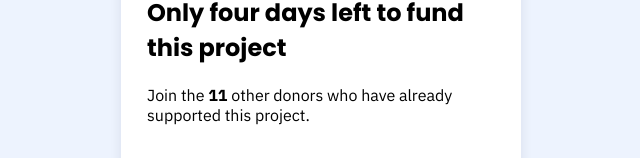
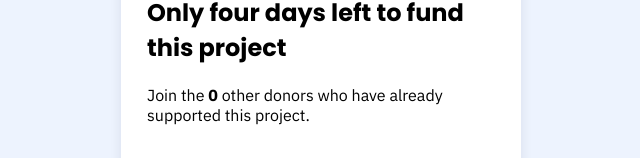
Before and after one commit to Jonaphant/donation-form, a React app: page / in a window 1280 px wide. Shown: the part 249-407 px from the top of the page, without its empty margins (319-959 px from the left). Built offline with nearby package versions, Linux system fonts and the light colour scheme.

Commit message:
Add dynamic state value and pass callback to input component

```diff
--- a/src/components/DonationForm/index.js
+++ b/src/components/DonationForm/index.js
@@ -1,19 +1,35 @@
-import React from 'react';
+import React, { useContext } from 'react';
 import './index.css';
+
+import { DonationContext } from '../../provider/DonationContext';
 
 import ProgressBar from './ProgressBar';
 import Input from '../Input';
 
 const DonationForm = () => {
+  const { setDonated, donors, setDonors } = useContext(DonationContext);
+
+  const handleDonationSubmit = (donationAmount) => {
+    const parsedAmount = parseInt(donationAmount);
+
+    if (!isNaN(parsedAmount)) {
+      // Update donated state
+      setDonated(prev => prev + parsedAmount);
+
+      // Increment donor state
+      setDonors(prev => prev + 1);
+    }
+  }
+
   return (
     <div>
       <ProgressBar />
       <div className="donation-card">
         <div>
           <p className="font-bold font-poppins donation-header">Only four days left to fund this project</p>
-          <p className="font-ibm-plex sub-header">Join the <span className="font-bold">11</span> other donors who have already supported this project.</p>
+          <p className="font-ibm-plex sub-header">Join the <span className="font-bold">{donors}</span> other donors who have already supported this project.</p>
         </div>
-        <Input />
+        <Input onClick={handleDonationSubmit} />
       </div>
     </div>
   )
```
